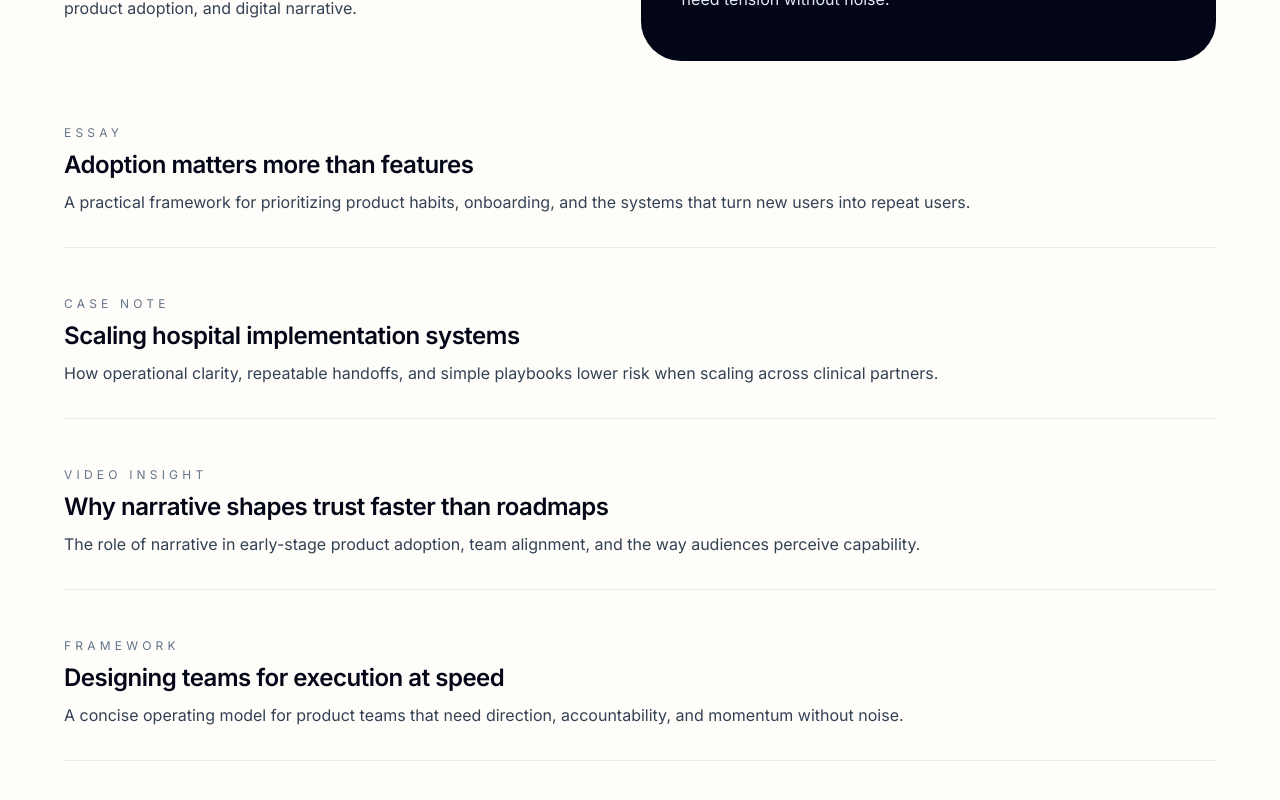
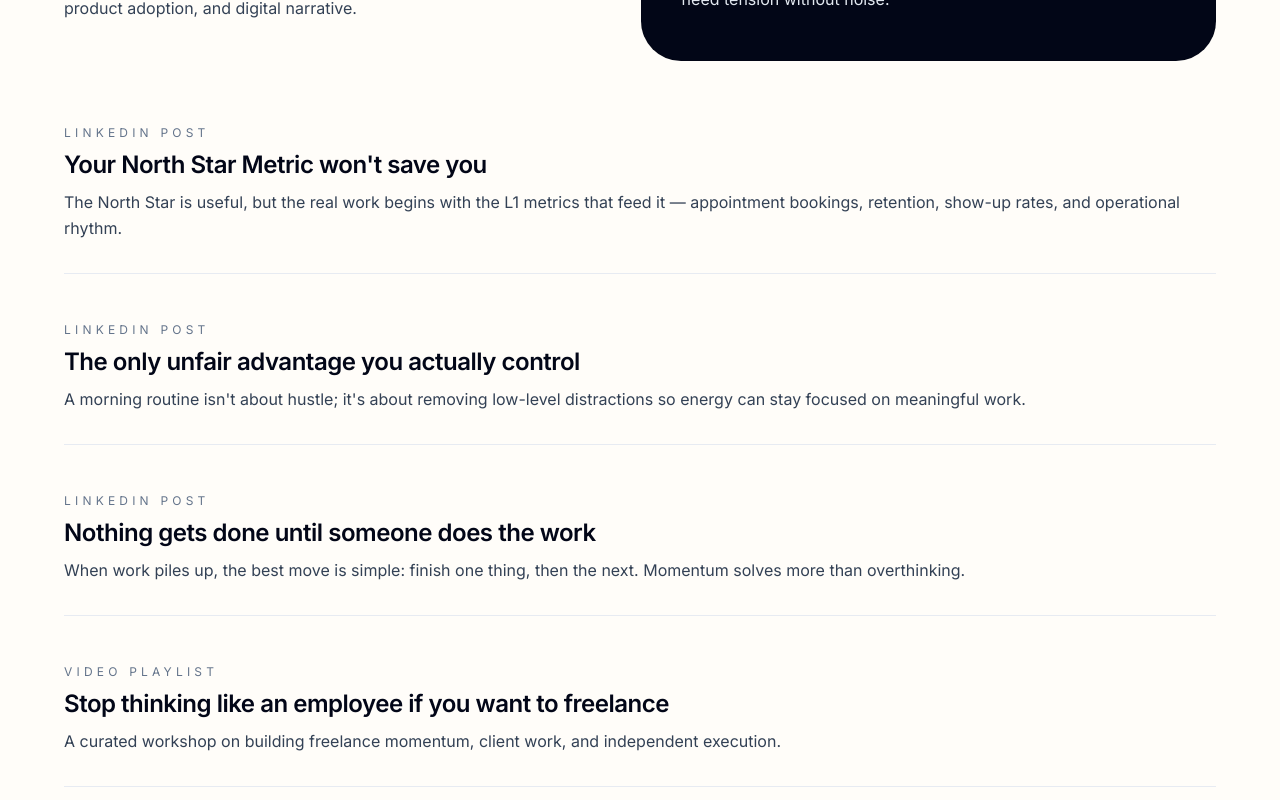
Before and after one commit to ayushsharman/ayushsharman.github.io, a React (Vite) app: page /resume in a window 1280 px wide. Shown: the part 2000-2800 px from the top of the page. Built offline with nearby package versions, Linux system fonts and the light colour scheme.

Commit message:
refactor: update thinking section in Resume component with new LinkedIn posts and revised principles

```diff
--- a/src/components/Resume.tsx
+++ b/src/components/Resume.tsx
@@ -3,40 +3,40 @@ import { motion } from "framer-motion";
 const Resume = () => {
   const thinking = [
     {
-      title: "Adoption matters more than features",
-      type: "Essay",
+      title: "Your North Star Metric won't save you",
+      type: "LinkedIn Post",
       summary:
-        "A practical framework for prioritizing product habits, onboarding, and the systems that turn new users into repeat users.",
-      url: "#",
+        "The North Star is useful, but the real work begins with the L1 metrics that feed it — appointment bookings, retention, show-up rates, and operational rhythm.",
+      url: "https://www.linkedin.com/posts/ayush-sharman_productmanagement-northstarmetrics-strategy-activity-7471046731036577792-SHPz",
     },
     {
-      title: "Scaling hospital implementation systems",
-      type: "Case note",
+      title: "The only unfair advantage you actually control",
+      type: "LinkedIn Post",
       summary:
-        "How operational clarity, repeatable handoffs, and simple playbooks lower risk when scaling across clinical partners.",
-      url: "#",
+        "A morning routine isn't about hustle; it's about removing low-level distractions so energy can stay focused on meaningful work.",
+      url: "https://www.linkedin.com/posts/ayush-sharman_writer-content-startup-activity-7467772396779773952-wy9z",
     },
     {
-      title: "Why narrative shapes trust faster than roadmaps",
-      type: "Video insight",
+      title: "Nothing gets done until someone does the work",
+      type: "LinkedIn Post",
       summary:
-        "The role of narrative in early-stage product adoption, team alignment, and the way audiences perceive capability.",
-      url: "#",
+        "When work piles up, the best move is simple: finish one thing, then the next. Momentum solves more than overthinking.",
+      url: "https://www.linkedin.com/posts/ayush-sharman_founder-writer-ayush-activity-7460179901090807808-O_I5",
     },
     {
-      title: "Designing teams for execution at speed",
-      type: "Framework",
+      title: "Stop thinking like an employee if you want to freelance",
+      type: "Video Playlist",
       summary:
-        "A concise operating model for product teams that need direction, accountability, and momentum without noise.",
-      url: "#",
+        "A curated workshop on building freelance momentum, client work, and independent execution.",
+      url: "https://www.youtube.com/playlist?list=PL2sJZ4Zbn0xtsblnJRqKLrp1HwF-Y9PCo",
     },
   ];
 
   const principles = [
-    "Adoption beats feature velocity.",
+    "Adoption is the only feature that matters.",
     "Systems outperform motivation.",
     "Most scaling problems are operational, not technical.",
-    "Narrative is the frame that makes strategy understandable.",
+    "Every metric has a human behavior underneath it.",
   ];
 
   return (
```
